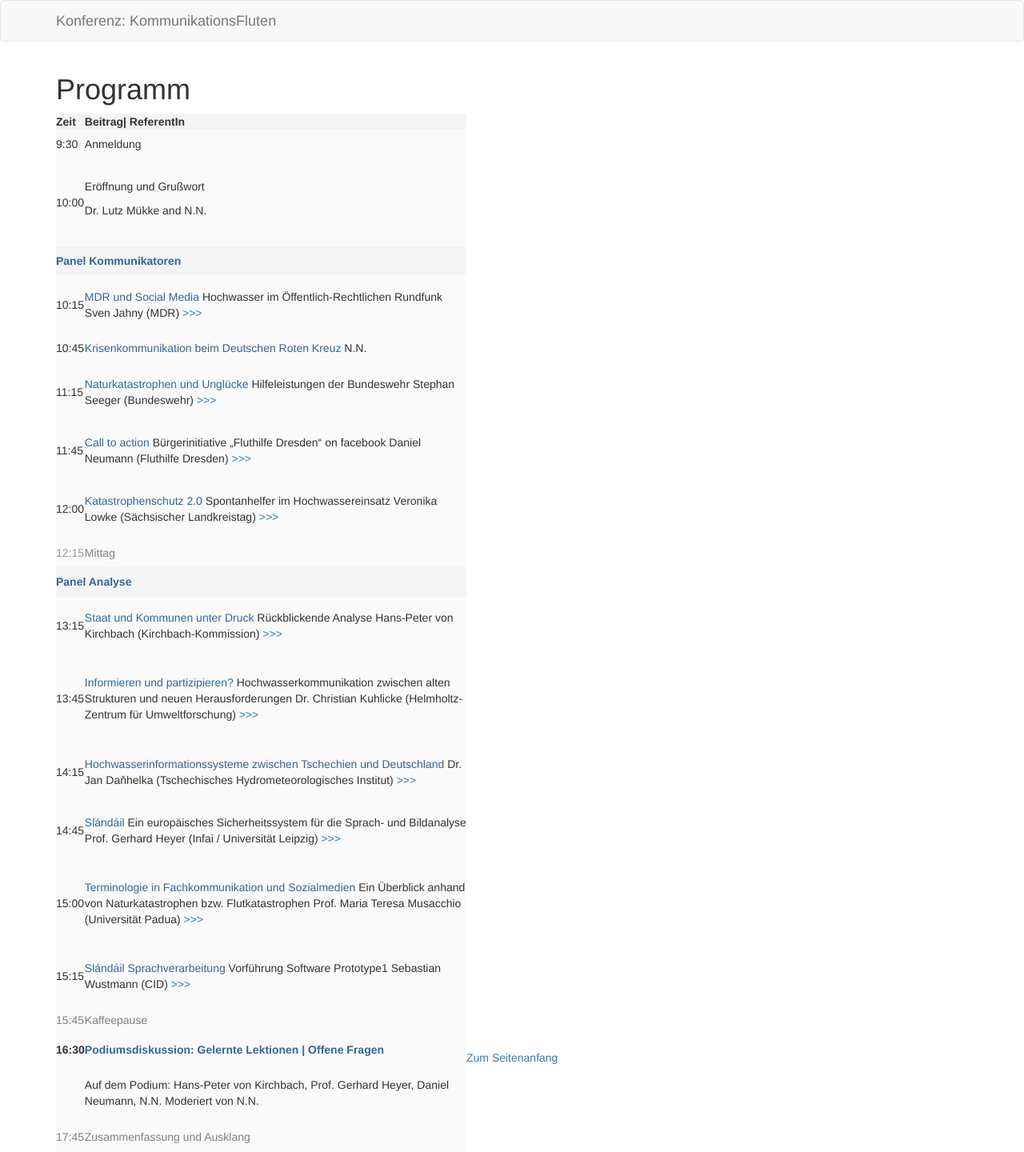
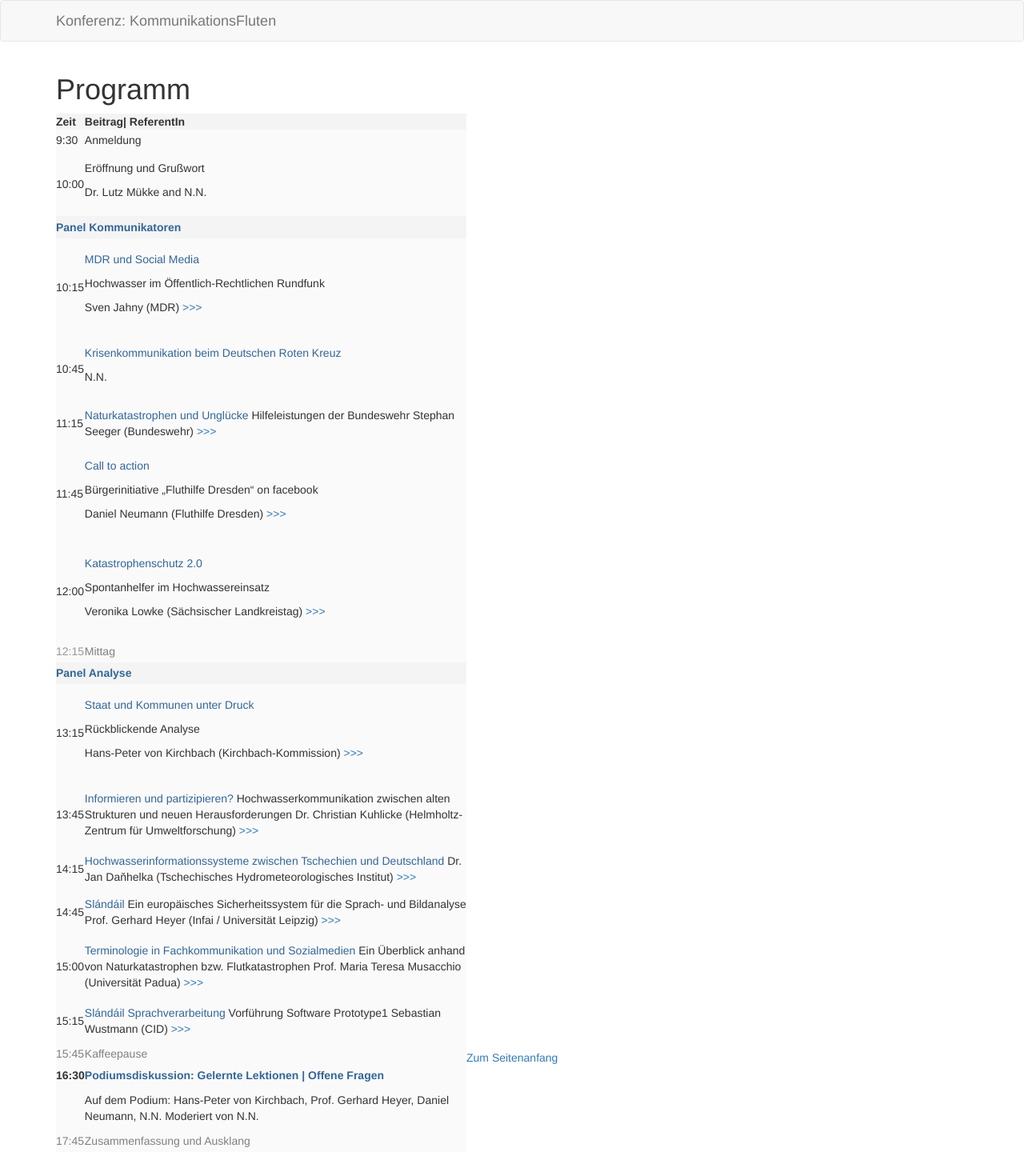
Before and after one commit to susedev/test, a Jekyll site: the page built from programm-uebersicht.html, in a window 1280 px wide. Shown: the whole page at 80% size. Built offline with Jekyll 4.4.1, drawn with Linux system fonts in a browser that asks for light colours.

Commit message:
Edit from JekyllCMS

```diff
--- a/programm-uebersicht.html
+++ b/programm-uebersicht.html
@@ -26,11 +26,21 @@ title: Programm
 		</tr>
 		<tr>
 			<td style="background-color: rgb(250, 250, 250); border-color: rgb(255, 255, 255);">10:15</td>
-			<td style="text-align: left; background-color: rgb(250, 250, 250); border-color: rgb(255, 255, 255);"><a href="http://www.eijc.eu/?p=2600/#Jahny"><span style="color: #336699;">MDR und Social Media</span></a> <span style="color: #333333;">Hochwasser im &Ouml;ffentlich-Rechtlichen Rundfunk</span> Sven Jahny (MDR) <a href="http://www.eijc.eu/?p=2600/#Jahny">&gt;&gt;&gt;</a></td>
+			<td style="text-align: left; background-color: rgb(250, 250, 250); border-color: rgb(255, 255, 255);">
+			<p><a href="http://www.eijc.eu/?p=2600/#Jahny"><span style="color: #336699;">MDR und Social Media</span></a></p>
+
+			<p><span style="color: #333333;">Hochwasser im &Ouml;ffentlich-Rechtlichen Rundfunk</span></p>
+
+			<p>Sven Jahny (MDR) <a href="http://www.eijc.eu/?p=2600/#Jahny">&gt;&gt;&gt;</a></p>
+			</td>
 		</tr>
 		<tr>
 			<td style="background-color: rgb(250, 250, 250); border-color: rgb(255, 255, 255);">10:45</td>
-			<td style="background-color: rgb(250, 250, 250); border-color: rgb(255, 255, 255);"><a href="http://www.eijc.eu/?p=2600/#NN"><span style="color: #336699;">Krisenkommunikation beim Deutschen Roten Kreuz</span></a> N.N.</td>
+			<td style="background-color: rgb(250, 250, 250); border-color: rgb(255, 255, 255);">
+			<p><a href="http://www.eijc.eu/?p=2600/#NN"><span style="color: #336699;">Krisenkommunikation beim Deutschen Roten Kreuz</span></a></p>
+
+			<p>N.N.</p>
+			</td>
 		</tr>
 		<tr>
 			<td style="background-color: rgb(250, 250, 250); border-color: rgb(255, 255, 255);">11:15</td>
@@ -38,11 +48,23 @@ title: Programm
 		</tr>
 		<tr>
 			<td style="background-color: rgb(250, 250, 250); border-color: rgb(255, 255, 255);">11:45</td>
-			<td style="background-color: rgb(250, 250, 250); border-color: rgb(255, 255, 255);"><a href="http://www.eijc.eu/?p=2600/#Neumann"><span style="color: #336699;">Call to action</span></a> B&uuml;rgerinitiative &bdquo;Fluthilfe Dresden&ldquo; on facebook Daniel Neumann (Fluthilfe Dresden) <a href="http://www.eijc.eu/?p=2600/#Neumann">&gt;&gt;&gt;</a></td>
+			<td style="background-color: rgb(250, 250, 250); border-color: rgb(255, 255, 255);">
+			<p><a href="http://www.eijc.eu/?p=2600/#Neumann"><span style="color: #336699;">Call to action</span></a></p>
+
+			<p>B&uuml;rgerinitiative &bdquo;Fluthilfe Dresden&ldquo; on facebook</p>
+
+			<p>Daniel Neumann (Fluthilfe Dresden) <a href="http://www.eijc.eu/?p=2600/#Neumann">&gt;&gt;&gt;</a></p>
+			</td>
 		</tr>
 		<tr>
 			<td style="background-color: rgb(250, 250, 250); border-color: rgb(255, 255, 255);">12:00</td>
-			<td style="background-color: rgb(250, 250, 250); border-color: rgb(255, 255, 255);"><a href="http://www.eijc.eu/?p=2600/#Lowke"><span style="color: #336699;">Katastrophenschutz 2.0</span></a> Spontanhelfer im Hochwassereinsatz Veronika Lowke (S&auml;chsischer Landkreistag) <a href="http://www.eijc.eu/?p=2600/#Lowke">&gt;&gt;&gt;</a></td>
+			<td style="background-color: rgb(250, 250, 250); border-color: rgb(255, 255, 255);">
+			<p><a href="http://www.eijc.eu/?p=2600/#Lowke"><span style="color: #336699;">Katastrophenschutz 2.0</span></a></p>
+
+			<p>Spontanhelfer im Hochwassereinsatz</p>
+
+			<p>Veronika Lowke (S&auml;chsischer Landkreistag) <a href="http://www.eijc.eu/?p=2600/#Lowke">&gt;&gt;&gt;</a></p>
+			</td>
 		</tr>
 		<tr>
 			<td style="background-color: rgb(250, 250, 250); border-color: rgb(255, 255, 255);"><span style="color: #999999;">12:15</span></td>
@@ -53,7 +75,13 @@ title: Programm
 		</tr>
 		<tr>
 			<td style="background-color: rgb(250, 250, 250); border-color: rgb(255, 255, 255);">13:15</td>
-			<td style="background-color: rgb(250, 250, 250); border-color: rgb(255, 255, 255);"><a href="http://www.eijc.eu/?p=2600/#Kirchbach"><span style="color: #336699;">Staat und Kommunen unter Druck</span></a> R&uuml;ckblickende Analyse Hans-Peter von Kirchbach (Kirchbach-Kommission) <a href="http://www.eijc.eu/?p=2600/#Kirchbach">&gt;&gt;&gt;</a></td>
+			<td style="background-color: rgb(250, 250, 250); border-color: rgb(255, 255, 255);">
+			<p><a href="http://www.eijc.eu/?p=2600/#Kirchbach"><span style="color: #336699;">Staat und Kommunen unter Druck</span></a></p>
+
+			<p>R&uuml;ckblickende Analyse</p>
+
+			<p>Hans-Peter von Kirchbach (Kirchbach-Kommission) <a href="http://www.eijc.eu/?p=2600/#Kirchbach">&gt;&gt;&gt;</a></p>
+			</td>
 		</tr>
 		<tr>
 			<td style="background-color: rgb(250, 250, 250); border-color: rgb(255, 255, 255);">13:45</td>
```
